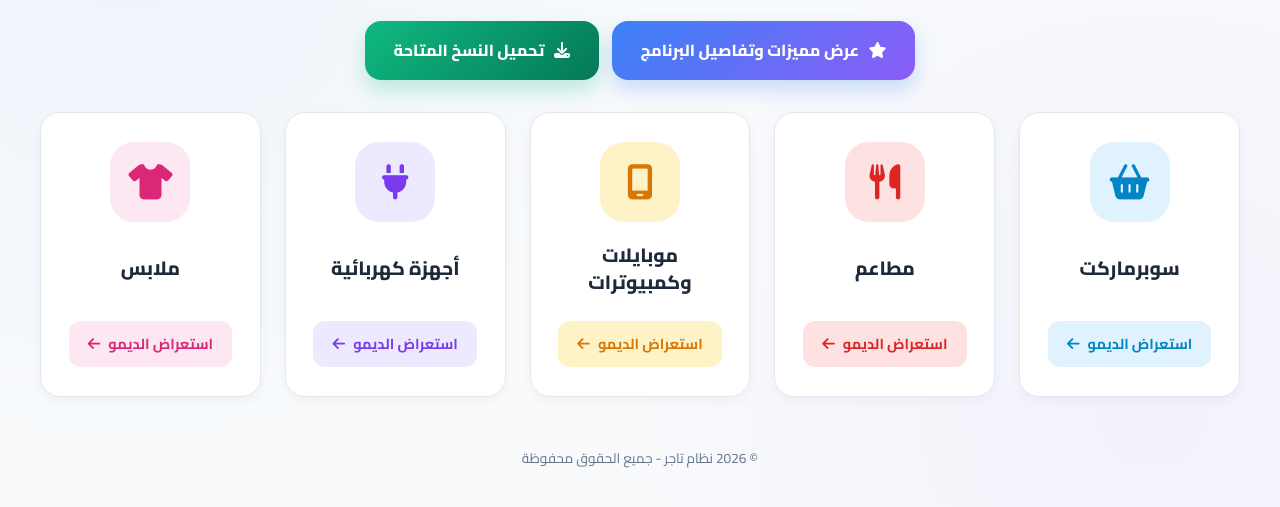
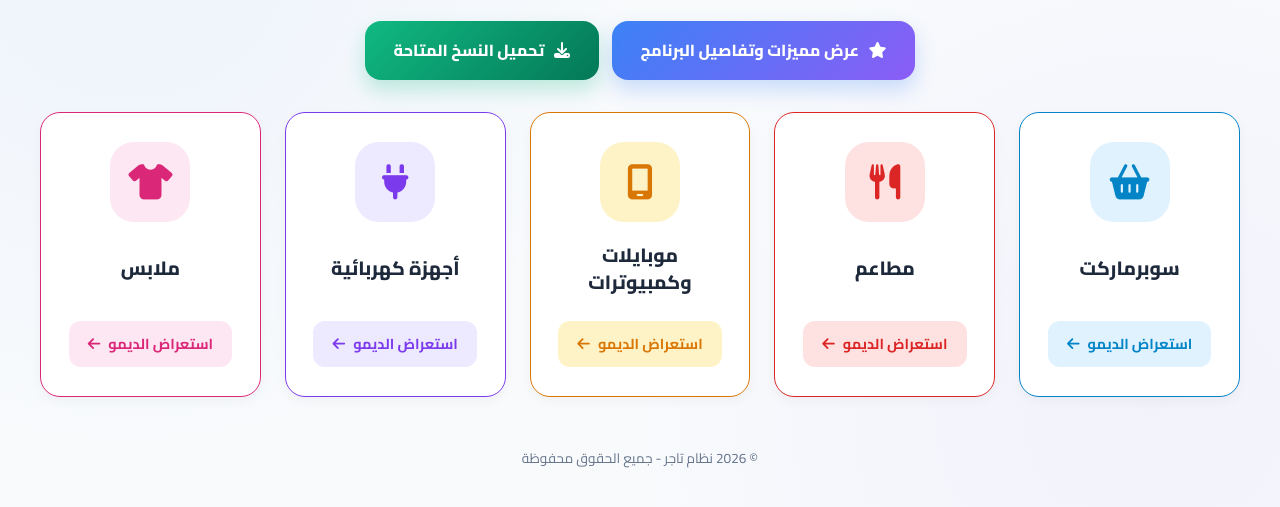
Before and after one commit to fci-awso/Tager, a plain HTML site: page index.html in a window 1280 px wide. Shown: the part 227-734 px from the top of the page. Drawn offline with Linux system fonts and the light colour scheme.

Commit message:
Refactor demo-card border colors with custom properties
Updated card border colors to use custom properties for different categories.

```diff
--- a/index.html
+++ b/index.html
@@ -161,7 +161,8 @@
 
         .demo-card {
             background: var(--surface);
-            border: 1px solid var(--line);
+            /* التعديل: حدود ملوّنة افتراضيًا (سيتم تحديد اللون لكل بطاقة) */
+            border: 1px solid var(--card-color, var(--line));
             border-radius: var(--radius);
             padding: 1.8rem 1.5rem;
             text-align: center;
@@ -180,7 +181,8 @@
         .demo-card:hover {
             transform: translateY(-8px);
             box-shadow: var(--shadow-lift);
-            border-color: var(--primary);
+            /* الحدود على hover تأخذ نفس لون البطاقة (أغمق قليلًا) */
+            border-color: var(--card-color, var(--primary));
         }
 
         .demo-card .icon-wrap {
@@ -232,28 +234,37 @@
             color: #fff;
         }
 
+        /* ==========================================================
+           ألوان كل قسم — تُطبَّق على البطاقة (الحدود) والأيقونة والزر
+           ========================================================== */
+
+        /* سوبرماركت */
+        .supermarket { --card-color: #0284c7; }
         .supermarket .icon-wrap { background: #e0f2fe; color: #0284c7; }
-        .supermarket:hover { border-color: #0284c7; }
         .supermarket .btn-demo { background: #e0f2fe; color: #0284c7; }
         .supermarket:hover .btn-demo { background: #0284c7; color: #fff; }
 
+        /* مطاعم */
+        .restaurant { --card-color: #dc2626; }
         .restaurant .icon-wrap { background: #fee2e2; color: #dc2626; }
-        .restaurant:hover { border-color: #dc2626; }
         .restaurant .btn-demo { background: #fee2e2; color: #dc2626; }
         .restaurant:hover .btn-demo { background: #dc2626; color: #fff; }
 
+        /* موبايلات وكمبيوترات */
+        .mobile { --card-color: #d97706; }
         .mobile .icon-wrap { background: #fef3c7; color: #d97706; }
-        .mobile:hover { border-color: #d97706; }
         .mobile .btn-demo { background: #fef3c7; color: #d97706; }
         .mobile:hover .btn-demo { background: #d97706; color: #fff; }
 
+        /* أجهزة كهربائية */
+        .electronics { --card-color: #7c3aed; }
         .electronics .icon-wrap { background: #ede9fe; color: #7c3aed; }
-        .electronics:hover { border-color: #7c3aed; }
         .electronics .btn-demo { background: #ede9fe; color: #7c3aed; }
         .electronics:hover .btn-demo { background: #7c3aed; color: #fff; }
 
+        /* ملابس */
+        .clothing { --card-color: #db2777; }
         .clothing .icon-wrap { background: #fce7f3; color: #db2777; }
-        .clothing:hover { border-color: #db2777; }
         .clothing .btn-demo { background: #fce7f3; color: #db2777; }
         .clothing:hover .btn-demo { background: #db2777; color: #fff; }
 
```
